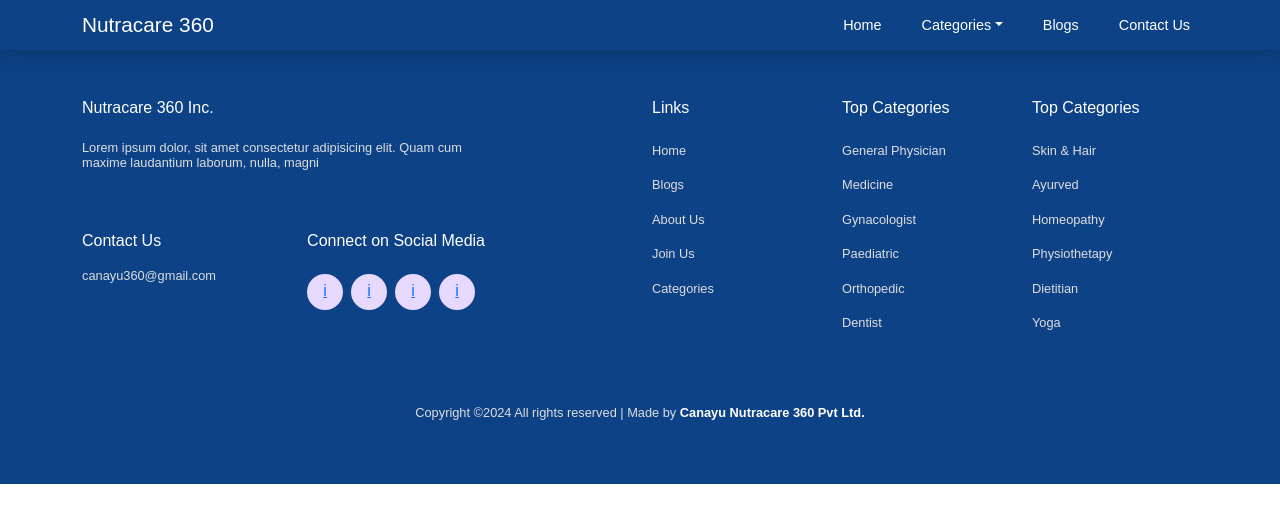
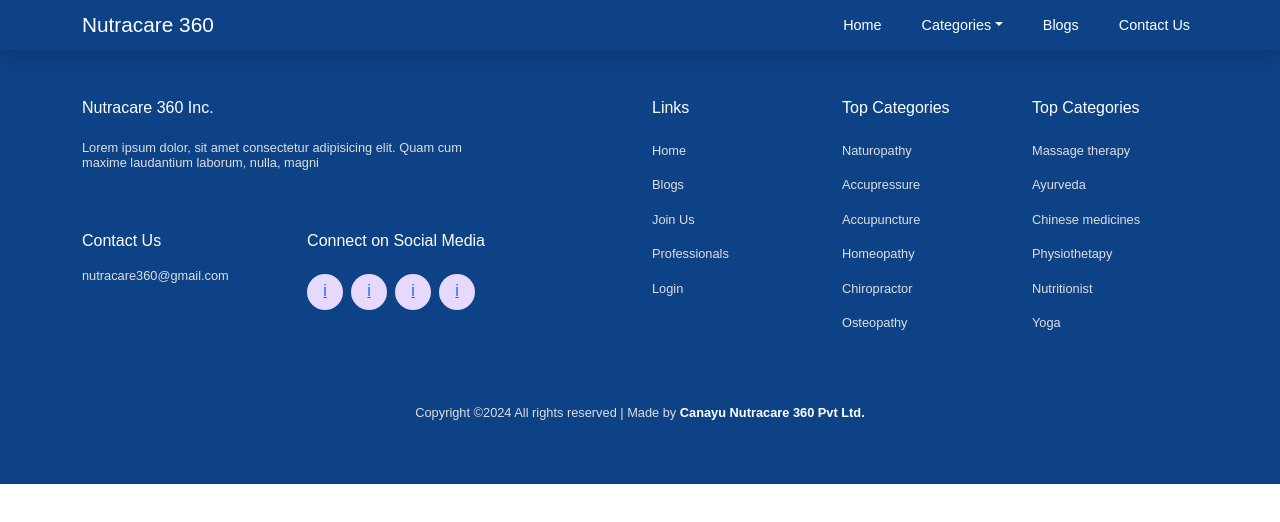
Before and after one commit to sat-tish/nutracare_frontend_main, a React (Vite) app: page /professional-info in a window 1280 px wide. Shown: the top 522 px of the page. Built offline with nearby package versions, Linux system fonts and the light colour scheme.

Commit message:
categories add

```diff
--- a/src/components/Footer/Footer.jsx
+++ b/src/components/Footer/Footer.jsx
@@ -18,7 +18,7 @@ const Footer = () => {
           <div className='d-flex flex-wrap justify-content-between mt-5 mb-5 footer-email'>
           <div >
               <h6>Contact Us </h6>
-              <p className='mt-3 me-5 mb-5'><Link className='footer-para'>canayu360@gmail.com</Link></p>
+              <p className='mt-3 me-5 mb-5'><Link className='footer-para'>nutracare360@gmail.com</Link></p>
           </div>
               <div className='me-xl-5'>
                  <h6>Connect on Social Media</h6>
@@ -35,26 +35,26 @@ const Footer = () => {
           <h6>Links</h6>
           <p className='mt-4'><Link className='footer-para' to={'/'}>Home</Link></p>
           <p><Link className='footer-para' to={'/blogs'}>Blogs</Link></p>
-          <p><Link className='footer-para' to={'/about-us'}>About Us</Link></p>
-          <p><Link className='footer-para' to={'/contact-us'}>Join Us</Link></p>
-          <p className='mb-5'><Link className='footer-para'>Categories</Link></p>
+          <p><Link className='footer-para' to={'/contact'}>Join Us</Link></p>
+          <p><Link className='footer-para' to={'/contact-us'}>Professionals</Link></p>
+          <p className='mb-5'><Link className='footer-para'>Login</Link></p>
         </Col>
         <Col xs={6} md={6} lg={2}>
           <h6>Top Categories</h6>
-          <p className='mt-4'><Link className='footer-para'>General Physician</Link></p>
-          <p><Link className='footer-para'>Medicine</Link></p>
-          <p><Link className='footer-para'>Gynacologist</Link></p>
-          <p><Link className='footer-para'>Paediatric</Link></p>
-          <p><Link className='footer-para'>Orthopedic</Link></p>
-          <p className='mb-5'><Link className='footer-para'>Dentist</Link></p>
+          <p className='mt-4'><Link className='footer-para'>Naturopathy</Link></p>
+          <p><Link className='footer-para'>Accupressure</Link></p>
+          <p><Link className='footer-para'>Accupuncture</Link></p>
+          <p><Link className='footer-para'>Homeopathy</Link></p>
+          <p><Link className='footer-para'>Chiropractor</Link></p>
+          <p className='mb-5'><Link className='footer-para'>Osteopathy</Link></p>
         </Col>
         <Col xs={6} md={6} lg={2}>
            <h6>Top Categories</h6>
-           <p className='mt-4'><Link className='footer-para'>Skin & Hair</Link></p>
-           <p><Link className='footer-para'>Ayurved</Link></p>
-           <p><Link className='footer-para'>Homeopathy</Link></p>
+           <p className='mt-4'><Link className='footer-para'>Massage therapy</Link></p>
+           <p><Link className='footer-para'>Ayurveda</Link></p>
+           <p><Link className='footer-para'>Chinese medicines</Link></p>
            <p><Link className='footer-para'>Physiothetapy</Link></p>
-           <p><Link className='footer-para'>Dietitian</Link></p>
+           <p><Link className='footer-para'>Nutritionist</Link></p>
            <p className='mb-5'><Link className='footer-para'>Yoga</Link></p>
         </Col>
         <Col md={12} className='text-center'>
--- a/src/components/SelectionHome/SelectionHome.jsx
+++ b/src/components/SelectionHome/SelectionHome.jsx
@@ -4,6 +4,81 @@ import { Col, Container, Row } from 'react-bootstrap';
 
 const SelectionHome = () => {
     const navigate = useNavigate();
+    const cityList = ["Select City",
+      "Toronto",
+      "Montréal",
+      "Vancouver",
+      "Ottawa",
+      "Edmonton",
+      "Calgary",
+      "Quebéc",
+      "Winnipeg",
+      "Hamilton",
+      "London",
+      "Kitchener",
+      "St Catharines",
+      "Halifax",
+      "Victoria",
+      "Windsor",
+      "Oshawa",
+      "Saskatoon",
+      "Regina",
+      "St John's",
+      "Sudbury",
+      "Chicoutimi",
+      "Sherbrooke",
+      "Kingston",
+      "Trois-Rivières",
+      "Kelowna",
+      "Abbotsford",
+      "Saint John",
+      "Thunder Bay",
+      "Barrie",
+      "Sydney"];
+      const allCities = cityList.map((element, index)=>{
+        return(
+          <option value="" key={index}>{element}</option>
+        )
+      });
+      const categoryList =[
+        "Category",
+        "Accupressure",
+        "Accupuncture",
+        "Aromatherapy",
+        "Aura soma",
+        "Ayurveda",
+        "Bioenergetics",
+        "Botox",
+        "Cheletion therapy",
+        "Chiropractor",
+        "Coherence therapy",
+        "Cupping therapy",
+        "EMDR",
+        "Homeopathy",
+        "Hormone therapy",
+        "Hot stone massage",
+        "IV nutrient therapy",
+        "Laser therapy",
+        "Mistletoe therapy",
+        "Naturopathy",
+        "Neural therapy",
+        "Nutritionist",
+        "Osteopathy",
+        "Ozone therapy",
+        "Physiotherapy",
+        "Prolotherapy",
+        "Psychotherapy",
+        "Reflexology",
+        "Reiki",
+        "Traditional Chinese medicine",
+        "Yoga"
+       ]
+       const categoriesAll = categoryList.map((element,index)=>{
+        return(
+          <option value="" key={index}>{element}</option>
+        )
+       })
+
   return (
     <Container className='selection-input'>
     <Row className='justify-content-center'>
@@ -11,9 +86,7 @@ const SelectionHome = () => {
         <div className="mt-4 mb-3">
             <div className=" d-flex flex-wrap ">
             <select name="" id="" className="selection-form sel-form-select mb-2">
-                <option value="">City</option>
-                <option value="">Pune</option>
-                <option value="">Mumbai</option>
+                {allCities}
               </select>
               <select name="" id="" className="selection-form sel-form-select mb-2">
                 <option value="">Professionals</option>
@@ -21,9 +94,7 @@ const SelectionHome = () => {
 
               </select>
               <select name="" id="" className="selection-form sel-form-select mb-2">
-                <option value="">Category</option>
-                <option value="">Pune</option>
-                <option value="">Mumbai</option>
+                {categoriesAll}
               </select>
                 <button className="btn btn-selection-search sel-form-btn mb-2" onClick={()=>navigate('/search-selection')}>Search</button>
             </div>
--- a/src/components/SuccessStories/SuccessStories.css
+++ b/src/components/SuccessStories/SuccessStories.css
@@ -23,7 +23,7 @@
     background-color: #fff;
   }
   .slider-container {
-    overflow-x: hidden;
+    overflow: hidden;
   }
   @media (min-width:768px) {
     .achi-img {
```
